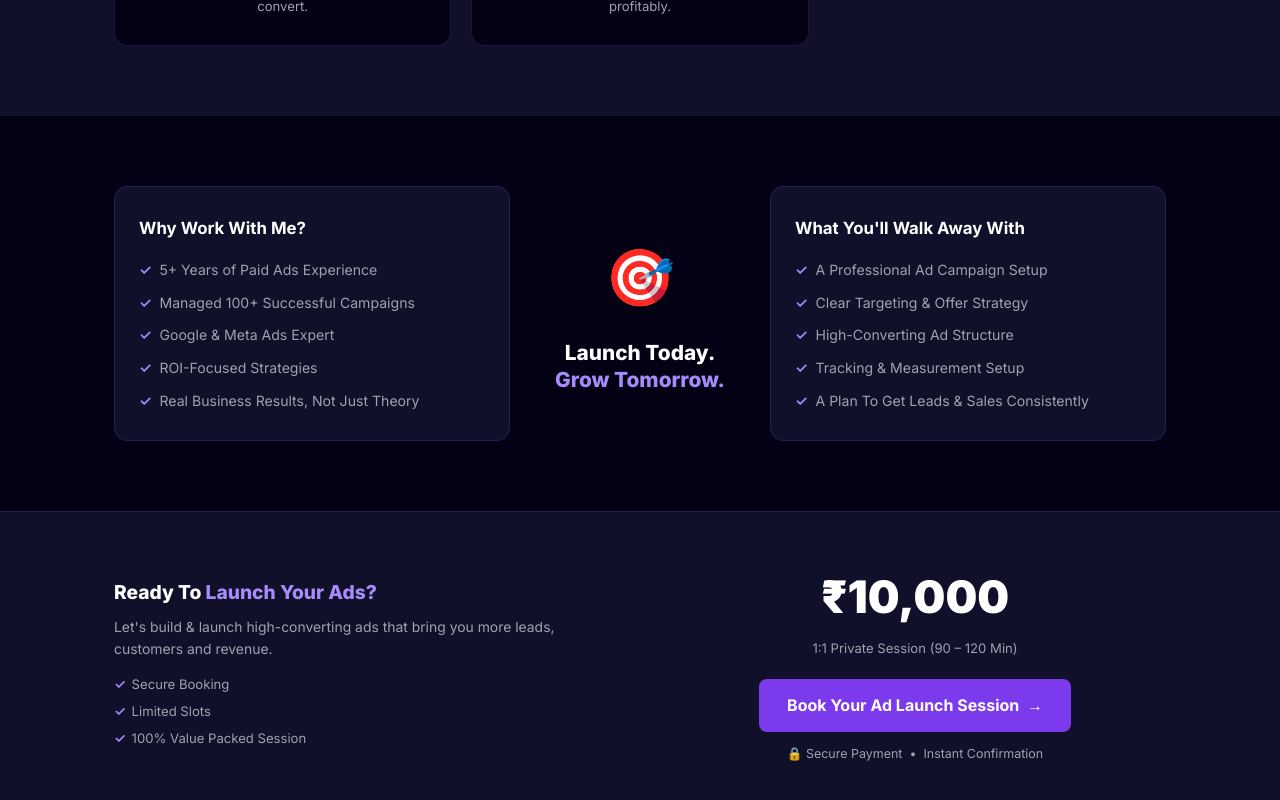
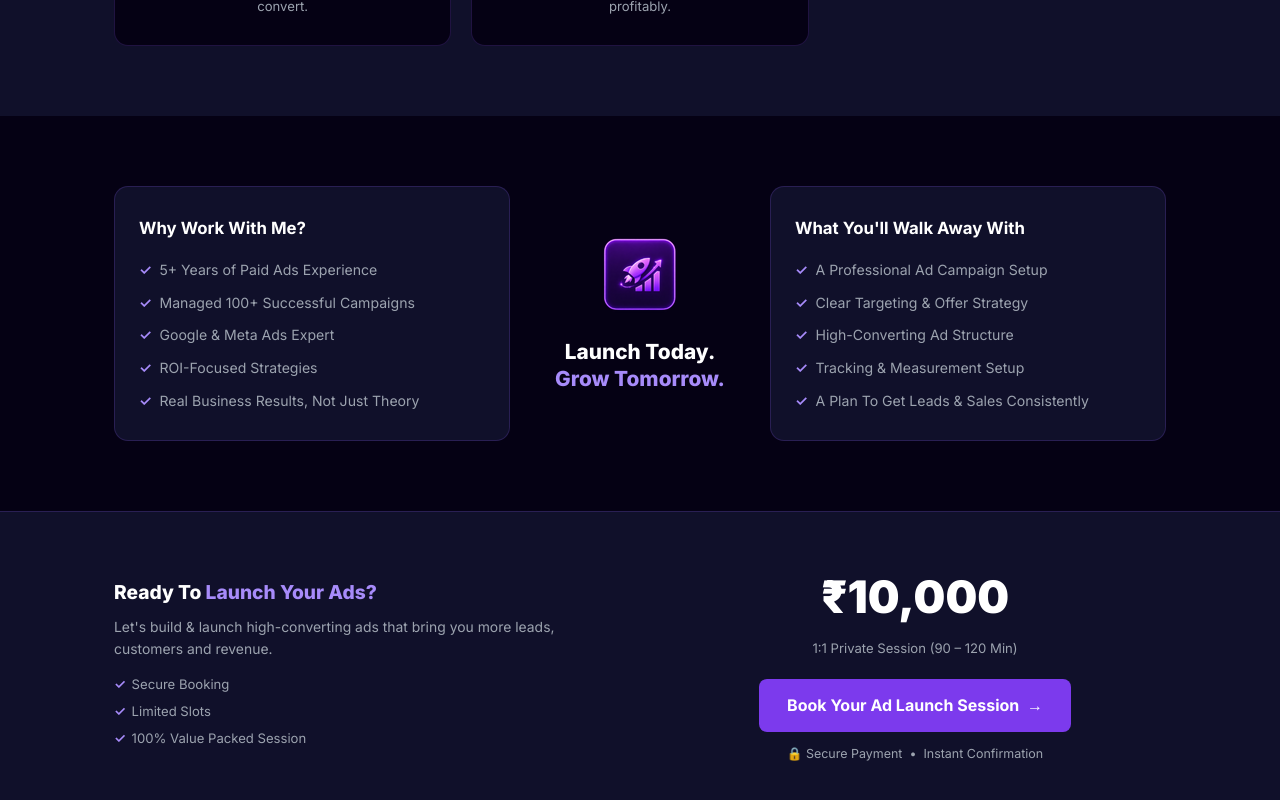
Before and after one commit to Adboostersindia/claude-projects, a React (Vite) app: page / in a window 1280 px wide. Shown: the part 1375-2175 px from the top of the page. Built offline with nearby package versions, Linux system fonts and the light colour scheme.

Commit message:
Replace target emoji with ticon image

```diff
--- a/src/components/WhySection.css
+++ b/src/components/WhySection.css
@@ -42,7 +42,8 @@
 
 .center-cta { text-align: center; min-width: 180px; }
 
-.target-icon { font-size: 3.5rem; margin-bottom: 16px; }
+.target-icon { margin-bottom: 16px; }
+.target-icon img { width: 80px; height: 80px; object-fit: contain; }
 
 .center-cta h3 { font-size: 1.3rem; font-weight: 800; line-height: 1.3; color: #fff; }
 
--- a/src/components/WhySection.jsx
+++ b/src/components/WhySection.jsx
@@ -15,7 +15,7 @@ export default function WhySection() {
           </ul>
         </div>
         <div className="center-cta">
-          <div className="target-icon">🎯</div>
+          <div className="target-icon"><img src="/ticon.png" alt="Target" /></div>
           <h3>Launch Today.<br /><span className="purple">Grow Tomorrow.</span></h3>
         </div>
         <div className="walk-box">
```
Also changed, not shown: public/ticon.png (added).
